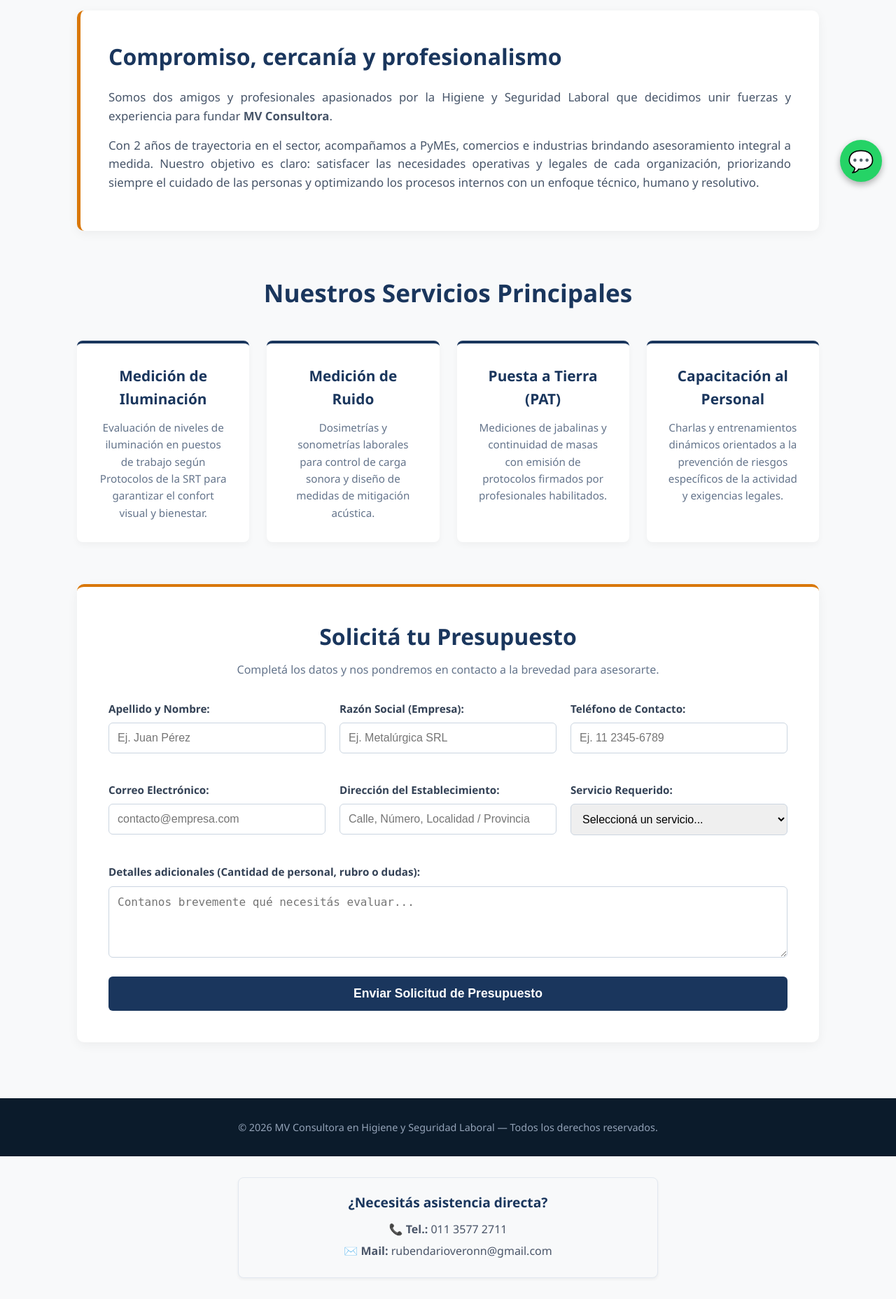
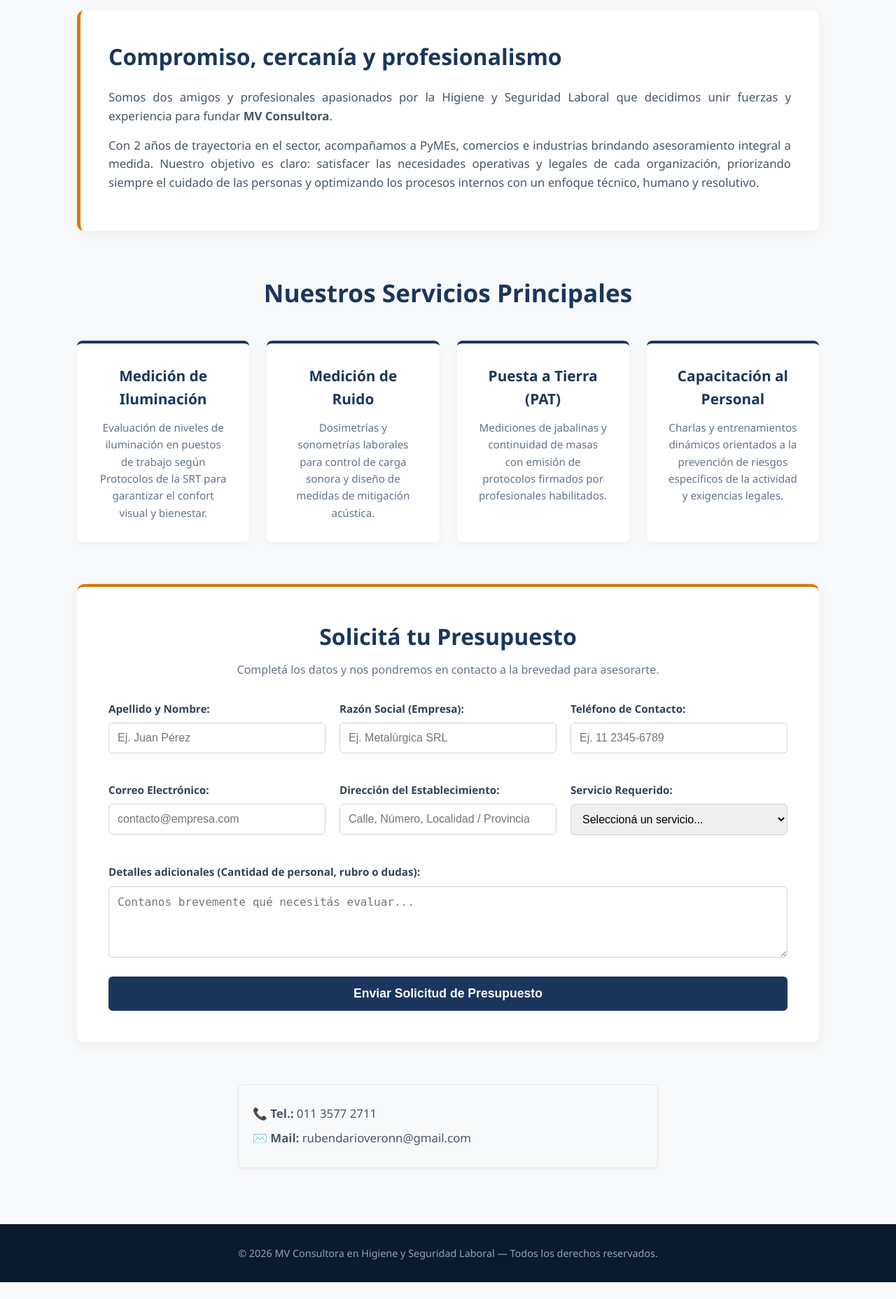
Before and after one commit to rubendarioveron-creator/mv-consultora, a Flask app: page / in a window 1280 px wide. Shown: the part 520-2377 px from the top of the page at 70% size. After the commit the page ends 2353 px from the top, so only its background shows below. Run offline with Flask 3, Linux system fonts and the light colour scheme.

Commit message:
Update index.html

```diff
--- a/templates/index.html
+++ b/templates/index.html
@@ -200,22 +200,15 @@
 
     </div>
 
+    <!-- Recuadro de contacto directo debajo del formulario -->
+<div style="max-width: 600px; margin: 30px auto; padding: 20px; background: #f8f9fa; border: 1px solid #e2e8f0; border-radius: 8px; text-align: left; box-shadow: 0 2px 4px rgba(0,0,0,0.05);">
+    <p style="color: #4a5568; margin: 8px 0; font-size: 1.05rem;">📞 <strong>Tel.:</strong> 011 3577 2711</p>
+    <p style="color: #4a5568; margin: 8px 0; font-size: 1.05rem;">✉️ <strong>Mail:</strong> rubendarioveronn@gmail.com</p>
+</div>
+
     <footer>
         <p>&copy; 2026 MV Consultora en Higiene y Seguridad Laboral — Todos los derechos reservados.</p>
     </footer>
-<!-- Recuadro de contacto directo debajo del formulario -->
-<div style="max-width: 600px; margin: 30px auto; padding: 20px; background: #f8f9fa; border: 1px solid #e2e8f0; border-radius: 8px; text-align: center; box-shadow: 0 2px 4px rgba(0,0,0,0.05);">
-    <h3 style="color: #1a365d; margin-bottom: 10px; font-size: 1.2rem;">¿Necesitás asistencia directa?</h3>
-    <p style="color: #4a5568; margin: 5px 0;">📞 <strong>Tel.:</strong> 011 3577 2711</p>
-    <p style="color: #4a5568; margin: 5px 0;">✉️ <strong>Mail:</strong> rubendarioveronn@gmail.com</p>
-</div>
 
-<!-- Botón flotante circular de WhatsApp -->
-<a href="https://wa.me/5491135772711?text=Hola,%20necesito%20consultar%20por%20los%20servicios%20de%20MV%20Consultora"
-   target="_blank"
-   style="position: fixed; bottom: 20px; right: 20px; background: #25d366; color: white; width: 60px; height: 60px; border-radius: 50%; display: flex; align-items: center; justify-content: center; font-size: 30px; box-shadow: 0 4px 10px rgba(0,0,0,0.3); z-index: 1000; text-decoration: none;"
-   title="Contactanos por WhatsApp">
-   💬
-</a>
 </body>
 </html>
```
